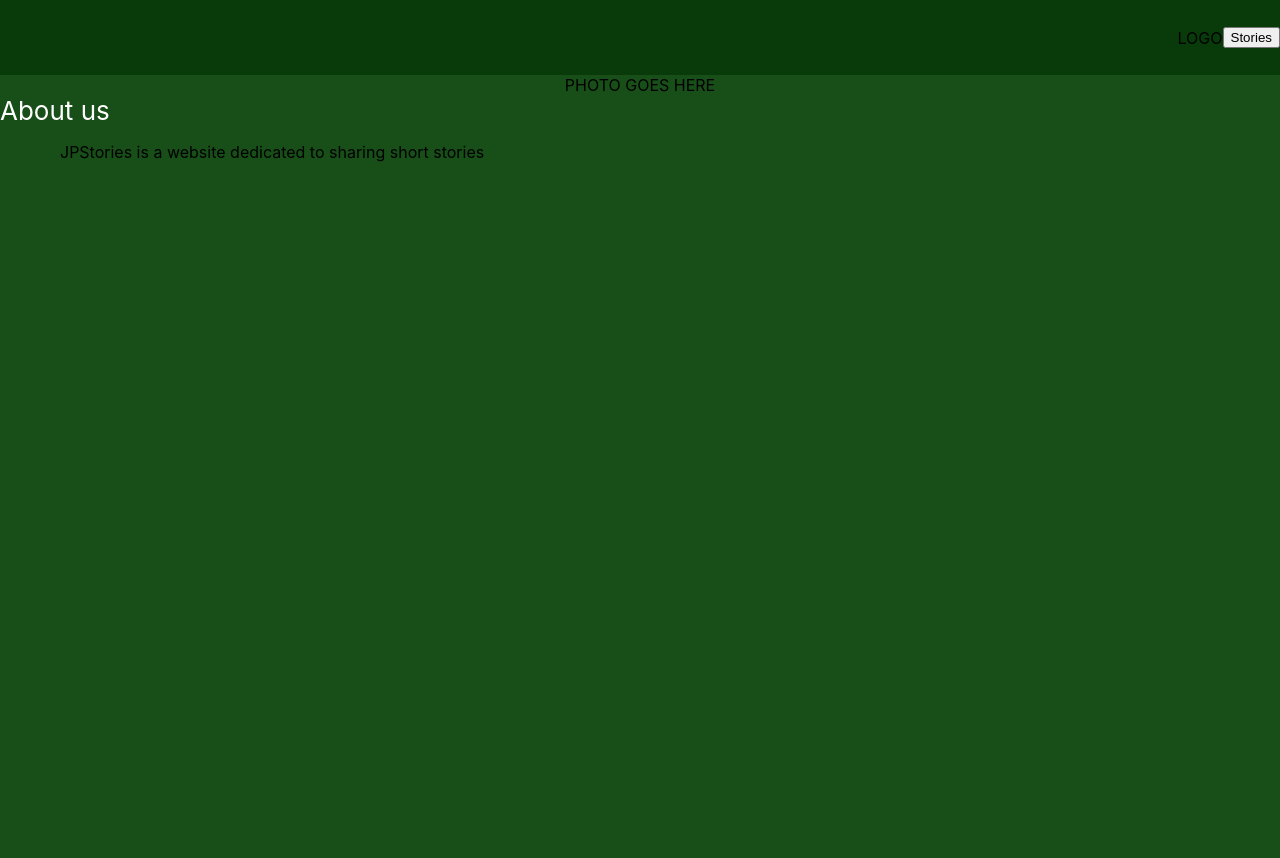
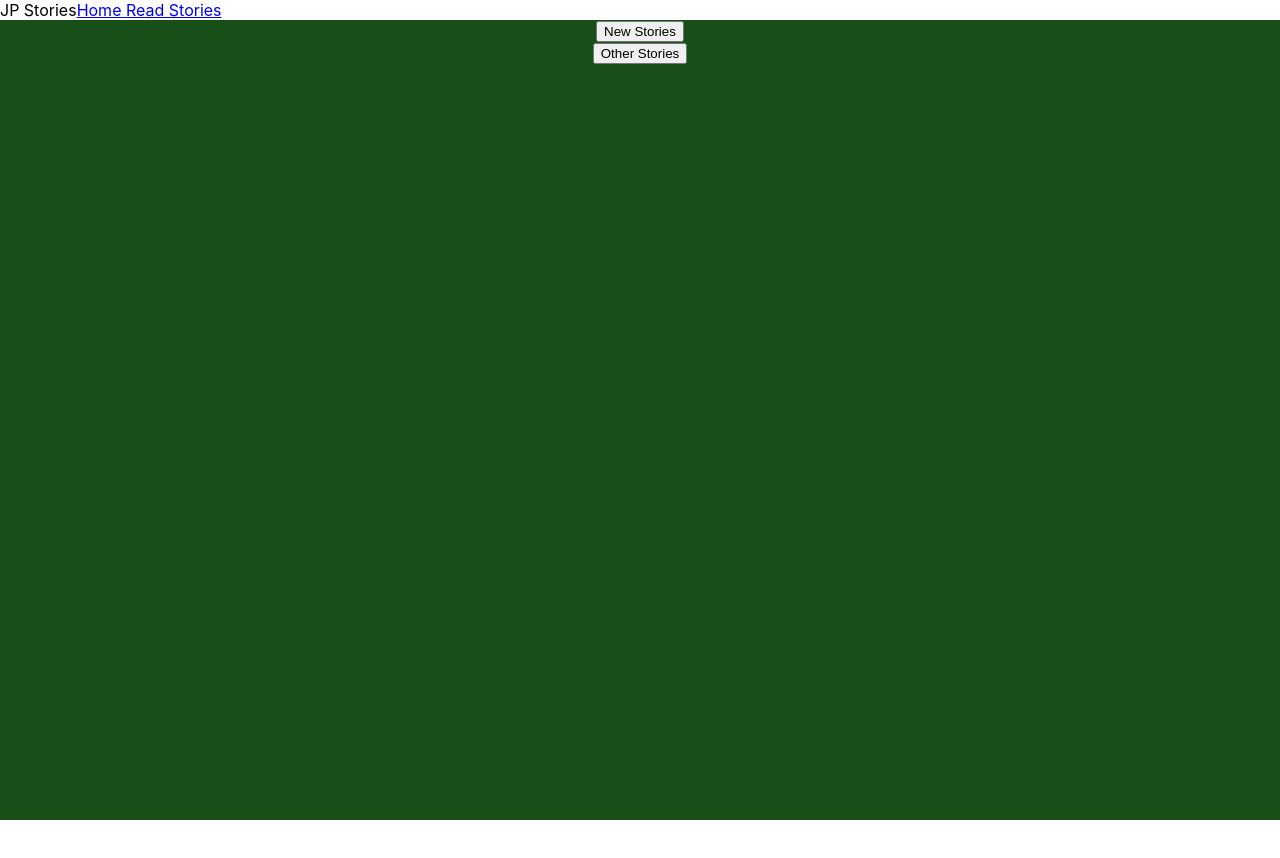
Before and after one commit to tp218/StoryWebsite, a React (Create React App) app: page /stories in a window 1280 px wide. Shown: the top 858 px of the page. After the commit the page ends 820 px from the top, so only its background shows below. Built offline with nearby package versions, Linux system fonts and the light colour scheme.

Commit message:
Corrected the routing by using the react router

```diff
--- a/package.json
+++ b/package.json
@@ -9,6 +9,7 @@
     "@testing-library/user-event": "^13.5.0",
     "react": "^19.1.0",
     "react-dom": "^19.1.0",
+    "react-router-dom": "^5.3.4",
     "react-scripts": "5.0.1",
     "web-vitals": "^2.1.4"
   },
--- a/src/App.js
+++ b/src/App.js
@@ -3,36 +3,28 @@ import logo from './logo.svg';
 import './App.css';
 import RenderHomePage from './HomePage.js';
 import RenderReadPage from './ReadPage.js';
+import Navbar from './Navbar.js';
+import { BrowserRouter as Router, Route, Switch } from 'react-router-dom';
+
 
 function App() {
 
-
-  //Variable to decide whether the current user is reading stories or looking at the main page
-  const [isreading, setisreading] = useState(false);
-
-  //Function to toggle what page the current user is looking at
-  function TogglePage(){
-    if(isreading){
-      setisreading(false);
-    } else {
-      setisreading(true);
-    }
-  }
-
   return(
-    <div>
-      <div className="header">
-        <div className="header-logo">
-          LOGO
+    <Router>
+      <div>
+        <Navbar />
+        <div>
+          <Switch>
+            <Route path="/home">
+              <RenderHomePage />
+            </Route>
+            <Route path="/stories">
+              <RenderReadPage />
+            </Route>
+          </Switch>
         </div>
-        <button onClick={TogglePage}>
-          {isreading ? "Home" : "Stories"}
-        </button>
       </div>
-      <div>
-        {isreading ? <RenderReadPage /> : <RenderHomePage />}
-      </div>
-    </div>
+    </Router>
   );
 }
 
--- /dev/null
+++ b/src/Navbar.js
@@ -0,0 +1,18 @@
+import React, { useState } from "react";
+import logo from './logo.svg';
+import './App.css';
+
+
+const Navbar = () => {
+    return (
+        <nav>
+            <div>
+                JP Stories
+                <a href='/home'>Home </a>
+                <a href="/stories">Read Stories </a>
+            </div>
+        </nav>
+    );
+}
+
+export default Navbar;
```
Also changed, not shown: 1 other file (tests, documents, lock files or other folders).
